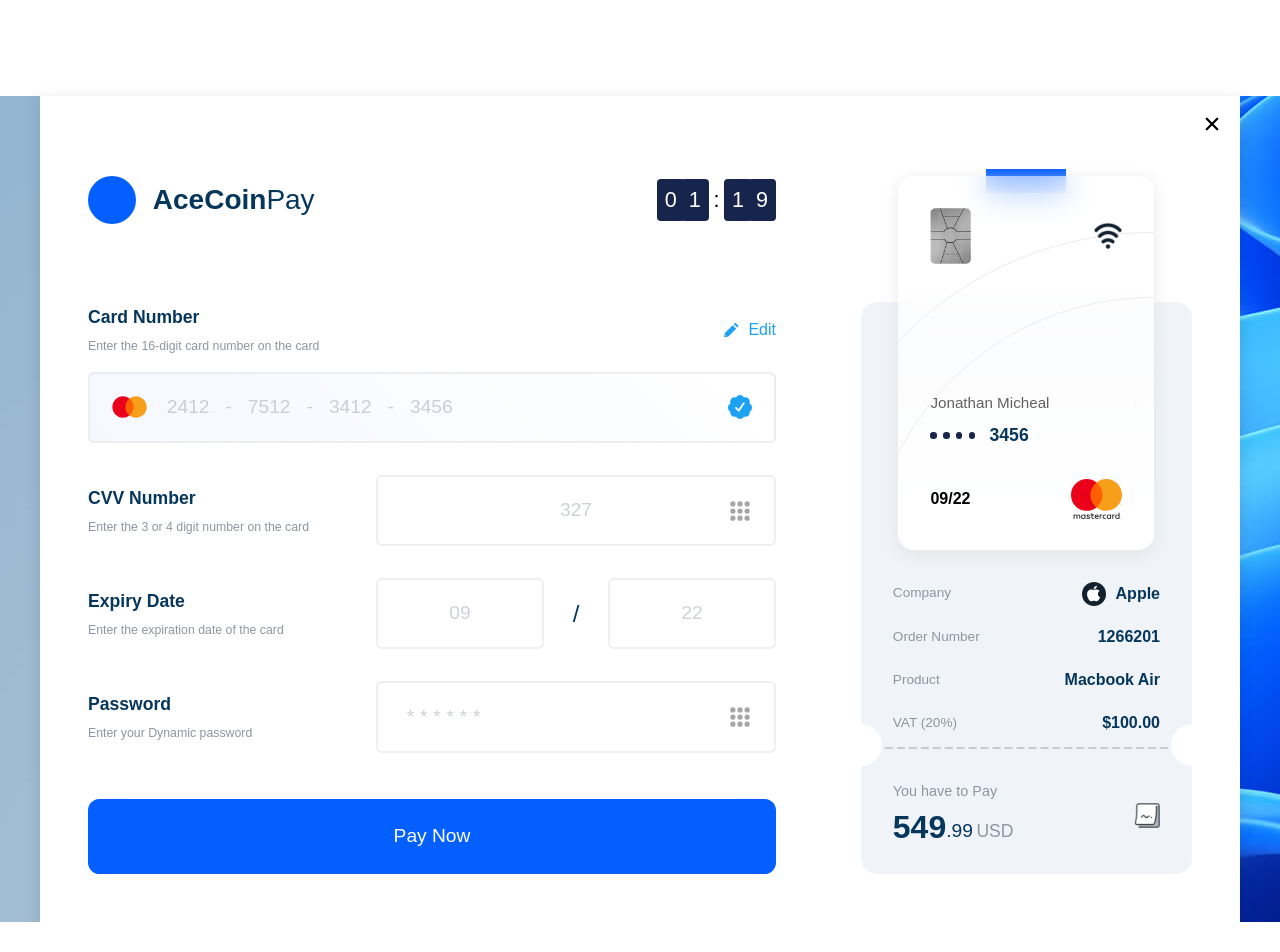
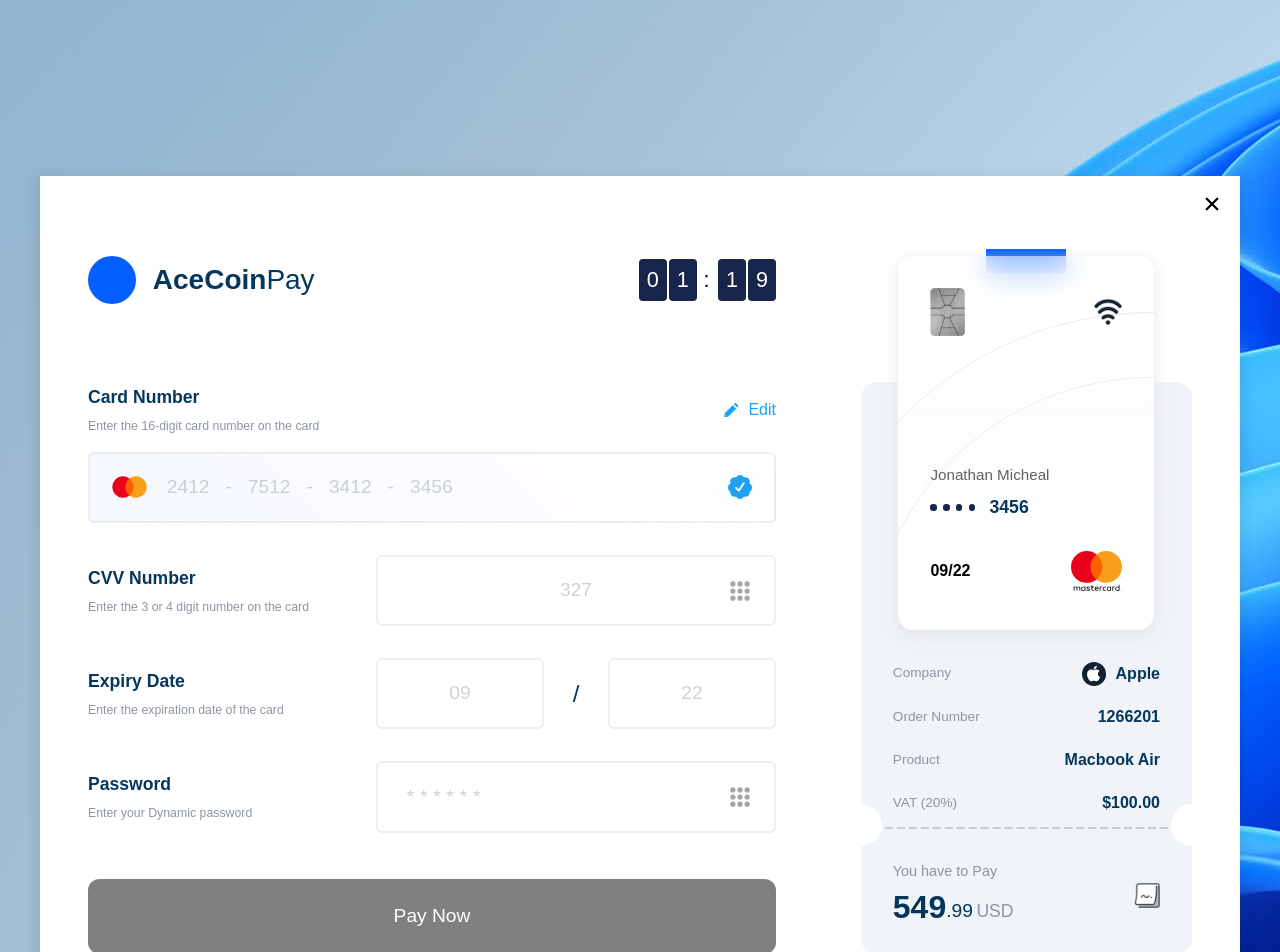
Before and after one commit to Marshall-D/Acecoin, a React (Create React App) app: page / in a window 1280 px wide. Shown: the top 952 px of the page. Before the commit the page ends 922 px from the top, so only its background shows below. Built offline with nearby package versions, Linux system fonts and the light colour scheme.

Commit message:
disable button till all fields are correctly filled

```diff
--- a/src/components/AceCoin.js
+++ b/src/components/AceCoin.js
@@ -26,22 +26,22 @@
   if (!values.month) {
     errors.month = "Required";
   } else if (values.month.length > 2) {
-    errors.month = "Invalid date. Must be 2 charcters or less";
+    errors.month = "Invalid date.";
   } else if (!/^[0-9]+$/i.test(values.month)) {
-    errors.month = "Invalid date. Must be numbers ";
+    errors.month = "Invalid date.";
   }
 
   if (!values.year) {
     errors.year = "Required";
   } else if (values.year.length > 2) {
-    errors.year = "Invalid date. Must be 2 charcters or less";
+    errors.year = "Invalid date.";
   } else if (!/^[0-9]+$/i.test(values.year)) {
-    errors.year = "Invalid date.Must be numbers ";
+    errors.year = "Invalid date.";
   }
 
   if (!values.cvv) {
     errors.cvv = "Required";
-  } else if (!(values.cvv.length == 4 || values.cvv.length == 3)) {
+  } else if (!(values.cvv.length === 4 || values.cvv.length === 3)) {
     errors.cvv = "Invalid cvv. Should be 3 or 4 digits";
   } else if (!/^[0-9]+$/i.test(values.cvv)) {
     errors.cvv = "Invalid cvv.Must be numbers ";
@@ -50,6 +50,9 @@
   if (!values.password) {
     errors.password = "Required";
   }
+
+
+
 
   return errors;
 };
@@ -61,7 +64,7 @@
       cvv: "",
       month: "",
       year: "",
-      password: "",
+      password: ""
     },
     validate,
     onSubmit: (values, { resetForm }) => {
@@ -207,11 +210,7 @@
                         onBlur={formik.handleBlur}
                         value={formik.values.month}
                       />
-                      {formik.touched.month && formik.errors.month ? (
-                        <div style={{ color: "red" }}>
-                          {formik.errors.month}
-                        </div>
-                      ) : null}
+
                     </div>
 
                     <span className="divider">/</span>
@@ -224,12 +223,20 @@
                         onBlur={formik.handleBlur}
                         value={formik.values.year}
                       />
-                      {formik.touched.year && formik.errors.year ? (
-                        <div style={{ color: "red" }}>{formik.errors.year}</div>
-                      ) : null}
+
                     </div>
                   </div>
+
                 </div>
+                {formik.touched.month && formik.errors.month ? (
+                        <div style={{ color: "red",marginLeft:"300px",marginTop: "-30px" }}>
+                          {formik.errors.month}
+                        </div>
+                      ) : null}
+                        {formik.touched.year && formik.errors.year ? (
+                        <div style={{ color: "red",marginLeft:"530px",marginTop: "-25px" }}>{formik.errors.year}</div>
+                      ) : null}
+
                 <div className="input-group __col">
                   <div className="header">
                     <div className="description">
@@ -255,7 +262,9 @@
                   </div>
                 </div>
 
-                <button type="submit" className="btn-submit">
+                <button
+                disabled={!(formik.isValid && formik.dirty)}
+                type="submit" className="btn-submit">
                   pay now
                 </button>
               </form>
--- a/src/styles/Acecoin.css
+++ b/src/styles/Acecoin.css
@@ -5,13 +5,15 @@
 .body {
   background: url("../assets/bg.jpg");
   background-repeat: no-repeat;
-  background-position: left;
+  background-position:left;
+  padding-bottom:5em;
+  padding-top:5em;
 }
 
 .wrapper {
   position: relative;
   max-width: 1200px;
-  margin: 0 auto;
+  margin: 10px auto;
   padding-top: 6em;
   font-family: "Poppins", sans-serif;
   background: #ffffff;
@@ -85,12 +87,13 @@
   justify-content: center;
   align-items: center;
   border-radius: 4px;
-  margin-left: -4px;
+
+  margin-left: 2px;
 }
 
 .form-header .timer-divider {
   position: relative;
-  right: 2px;
+  /* right: 2px; */
   margin: 0.3em;
 }
 
@@ -258,6 +261,8 @@
 
 .form-body form .btn-submit:hover {
   background-color: #1254d6;
+}.form-body form .btn-submit:disabled {
+  background-color: grey;
 }
 
 .checkout {
@@ -296,7 +301,7 @@
 }
 
 .checkout .credit-card__head .chip {
-  height: 3.5em;
+  height: 3.0em;
 }
 
 .checkout .credit-card__body {
```
